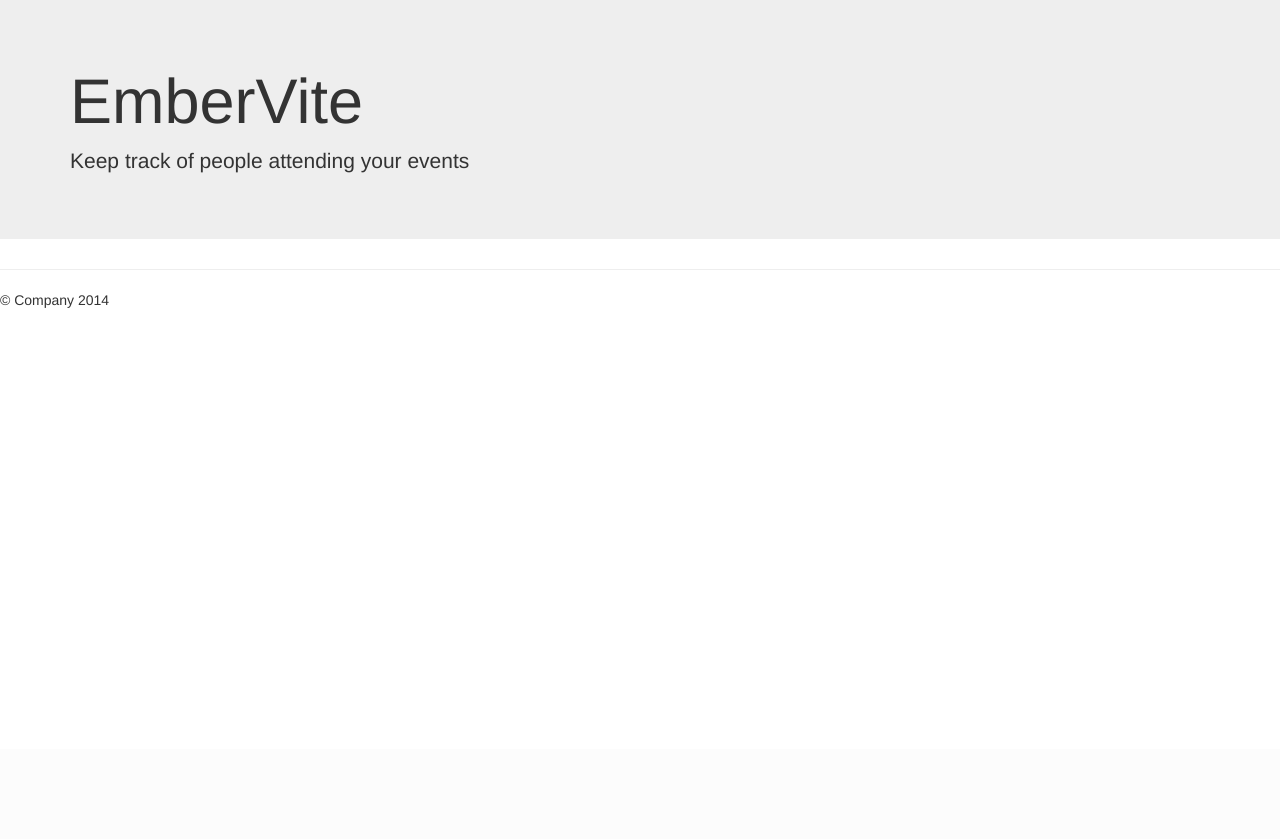
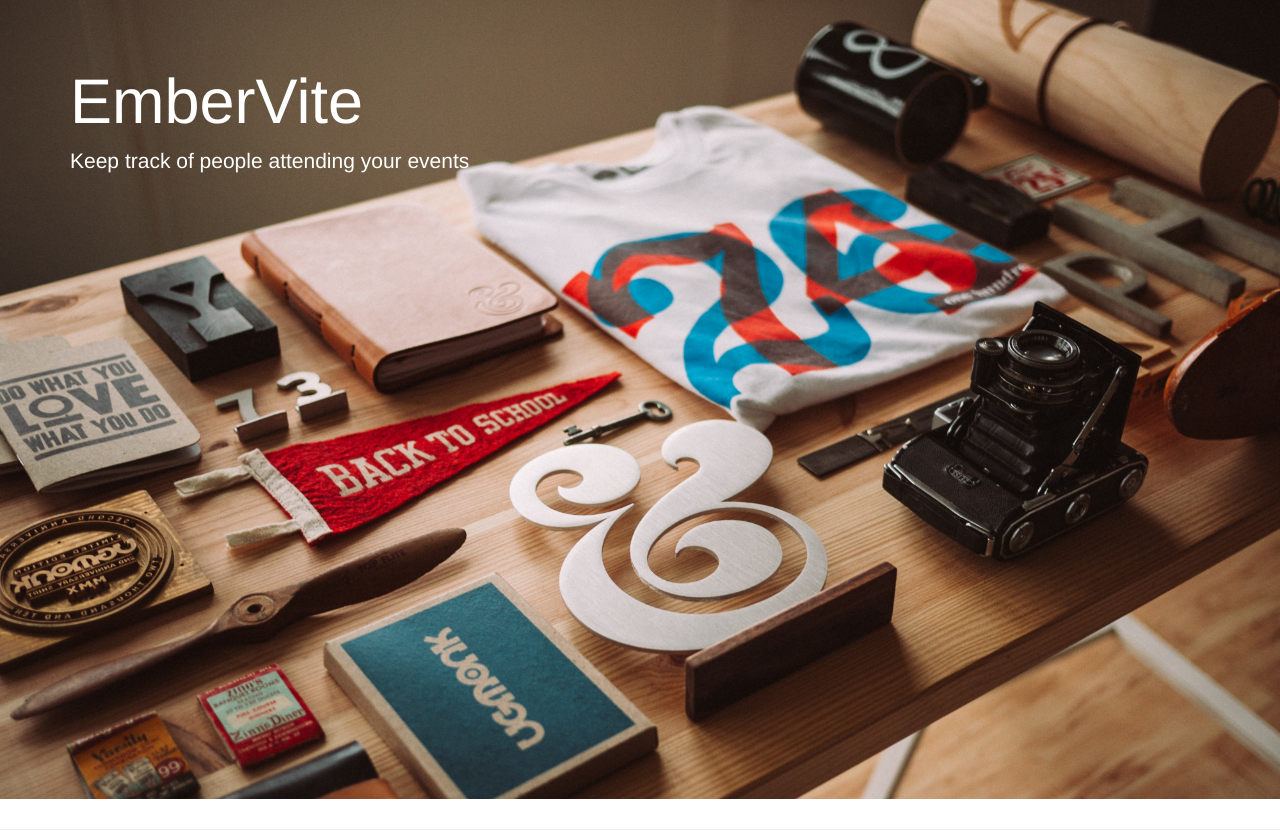
Before and after one commit to exit99/embervite, a Django app: template templates/index.html in a window 1280 px wide. Shown: the part 51-890 px from the top of the page. Before the commit the page ends 359 px from the top, so only its background shows below. Run offline with Django 3.2, Linux system fonts and the light colour scheme; the template is opened without the code that fills it, so the values that code supplies are empty; some libraries are stand-ins or nearby versions.

Commit message:
Front page image

```diff
--- a/templates/index.html
+++ b/templates/index.html
@@ -1,12 +1,13 @@
 {% extends 'base.html' %}
+{% load static %}
 
 {% block head %}
 {% endblock  %}
 
 {% block body %}
     <!-- Main jumbotron for a primary marketing message or call to action -->
-    <div class="jumbotron">
-      <div class="container">
+    <div class="jumbotron" style="background: url({% static 'images/table.jpeg'%}); height:100vh; background-size: cover;">
+      <div class="container" style="color:white;">
         <h1>EmberVite</h1>
         <p>Keep track of people attending your events</p>
         {# <p><a class="btn btn-primary btn-lg" role="button">Learn more &raquo;</a></p> #}
```
Also changed, not shown: static/images/table.jpeg (added).
